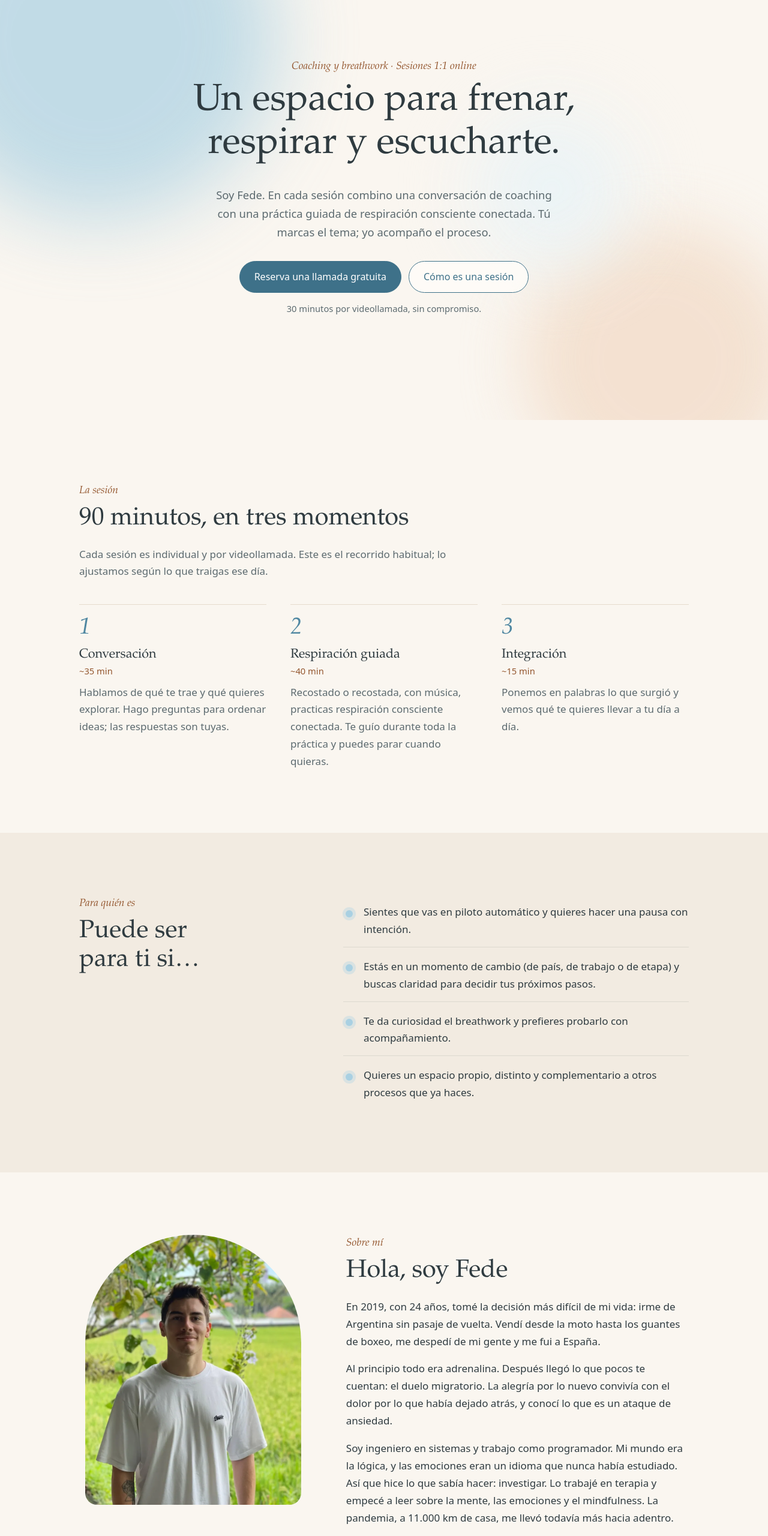
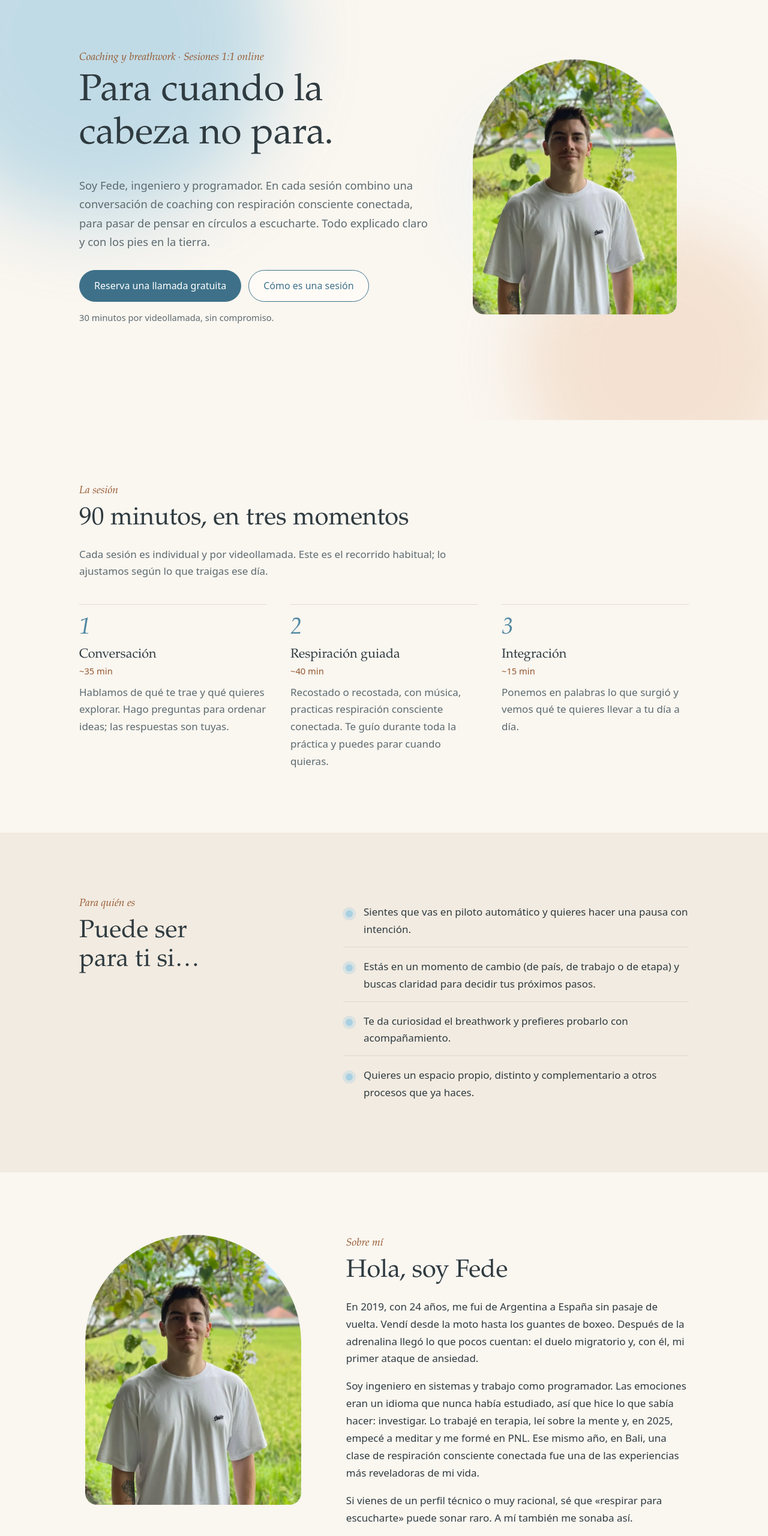
Before and after one commit to fpradomacat/landing, a plain HTML site: page index.html in a window 1280 px wide. Shown: the part 100-2660 px from the top of the page at 60% size. Drawn offline with Linux system fonts and the light colour scheme.

Commit message:
Nuevo titular del inicio con foto y Sobre mí más corto
- Inicio: "Para cuando la cabeza no para." con entradilla para perfiles
  racionales, y foto (círculo en móvil, arco a la derecha en escritorio).
- Sobre mí: la historia pasa de cinco párrafos a tres, sin perder la
  migración, la ansiedad, el perfil de ingeniero ni Bali.

Co-Authored-By: Claude Opus 5.5 <noreply@anthropic.com>

```diff
--- a/index.html
+++ b/index.html
@@ -22,7 +22,7 @@
   <meta property="og:locale" content="es_ES">
   <meta property="og:site_name" content="Federico Prado Macat">
   <meta property="og:title" content="Coaching y breathwork online 1:1 · Federico Prado Macat">
-  <meta property="og:description" content="Un espacio para frenar, respirar y escucharte. Sesiones 1:1 online de coaching y respiración consciente conectada. Primera llamada gratuita.">
+  <meta property="og:description" content="Para cuando la cabeza no para. Sesiones 1:1 online de coaching y respiración consciente conectada. Primera llamada gratuita.">
   <meta property="og:url" content="https://pradomacat.com/">
   <meta property="og:image" content="https://pradomacat.com/assets/og-image.jpg">
   <meta property="og:image:width" content="1200">
@@ -269,17 +269,24 @@
       </div>
       <div class="container hero-inner">
         <p class="eyebrow">Coaching y breathwork · Sesiones 1:1 online</p>
-        <h1>Un espacio para frenar, respirar y&nbsp;escucharte.</h1>
+        <h1>Para cuando la cabeza no&nbsp;para.</h1>
         <p class="lead">
-          Soy Fede. En cada sesión combino una conversación de coaching con
-          una práctica guiada de respiración consciente conectada. Tú marcas
-          el tema; yo acompaño el proceso.
+          Soy Fede, ingeniero y programador. En cada sesión combino una
+          conversación de coaching con respiración consciente conectada, para
+          pasar de pensar en círculos a escucharte. Todo explicado claro y con
+          los pies en la tierra.
         </p>
         <div class="hero-actions">
           <a class="btn" href="https://calendly.com/pradomacat/exploratoria" target="_blank" rel="noopener" data-booking>Reserva una llamada gratuita</a>
           <a class="btn btn-ghost" href="#sesion">Cómo es una sesión</a>
         </div>
         <p class="hero-note">30 minutos por videollamada, sin compromiso.</p>
+        <figure class="hero-photo">
+          <picture>
+            <source srcset="assets/fede.webp" type="image/webp">
+            <img src="assets/fede.jpg" alt="Fede, sonriendo, en Bali" width="800" height="1000" fetchpriority="high" decoding="async">
+          </picture>
+        </figure>
       </div>
       <a class="scroll-cue" href="#sesion" aria-label="Bajar para ver cómo es una sesión">
         <svg viewBox="0 0 24 24" width="24" height="24" aria-hidden="true"><path d="M6 9.5l6 6 6-6" fill="none" stroke="currentColor" stroke-width="1.6" stroke-linecap="round" stroke-linejoin="round"/></svg>
@@ -346,37 +353,9 @@
         <div class="about-text">
           <p class="eyebrow">Sobre mí</p>
           <h2>Hola, soy Fede</h2>
-          <p>
-            En 2019, con 24 años, tomé la decisión más difícil de mi vida: irme
-            de Argentina sin pasaje de vuelta. Vendí desde la moto hasta los
-            guantes de boxeo, me despedí de mi gente y me fui a España.
-          </p>
-          <p>
-            Al principio todo era adrenalina. Después llegó lo que pocos te
-            cuentan: el duelo migratorio. La alegría por lo nuevo convivía con
-            el dolor por lo que había dejado atrás, y conocí lo que es un ataque
-            de ansiedad.
-          </p>
-          <p>
-            Soy ingeniero en sistemas y trabajo como programador. Mi mundo era
-            la lógica, y las emociones eran un idioma que nunca había estudiado.
-            Así que hice lo que sabía hacer: investigar. Lo trabajé en terapia y
-            empecé a leer sobre la mente, las emociones y el mindfulness. La
-            pandemia, a 11.000 km de casa, me llevó todavía más hacia adentro.
-          </p>
-          <p>
-            Con el tiempo, leer ya no alcanzaba. En 2025 empecé a meditar, me
-            formé en PNL y empecé a acompañar a amigos y conocidos. Ese mismo
-            año, viviendo en Bali, una clase de respiración consciente conectada
-            me dio una de las experiencias más reveladoras de mi vida. Desde
-            entonces, respirar con atención es parte de mi día a día.
-          </p>
-          <p>
-            Si vienes de un perfil técnico o muy racional, como yo, sé que
-            &laquo;respirar para escucharte&raquo; puede sonar raro. A mí también me
-            sonaba así. Por eso lo explico todo de forma clara y con los pies
-            en la tierra.
-          </p>
+          <p>En 2019, con 24 años, me fui de Argentina a España sin pasaje de vuelta. Vendí desde la moto hasta los guantes de boxeo. Después de la adrenalina llegó lo que pocos cuentan: el duelo migratorio y, con él, mi primer ataque de ansiedad.</p>
+          <p>Soy ingeniero en sistemas y trabajo como programador. Las emociones eran un idioma que nunca había estudiado, así que hice lo que sabía hacer: investigar. Lo trabajé en terapia, leí sobre la mente y, en 2025, empecé a meditar y me formé en PNL. Ese mismo año, en Bali, una clase de respiración consciente conectada fue una de las experiencias más reveladoras de mi vida.</p>
+          <p>Si vienes de un perfil técnico o muy racional, sé que &laquo;respirar para escucharte&raquo; puede sonar raro. A mí también me sonaba así.</p>
           <blockquote class="about-quote">
             <p>A aquel Fede de 24 años, a punto de dar un salto gigante, le habría venido bien un espacio para frenar, ganar perspectiva y tener herramientas. Ese es el espacio que hoy ofrezco.</p>
           </blockquote>
--- a/styles.css
+++ b/styles.css
@@ -184,6 +184,14 @@ a:hover { color: var(--color-accent-hover); }
 .lead { font-size: var(--fs-lg); color: var(--color-text-muted); max-width: 32em; margin: 0 auto; }
 .hero-actions { display: flex; flex-wrap: wrap; justify-content: center; gap: var(--space-3); margin: var(--space-8) 0 14px; }
 .hero-note { font-size: var(--fs-xs); color: var(--color-text-muted); margin: 0; }
+/* Foto del inicio: círculo pequeño arriba en móvil, arco a la derecha en escritorio */
+.hero-inner { display: flex; flex-direction: column; align-items: center; }
+.hero-inner > * { width: 100%; }
+.hero-photo { order: -1; width: auto; margin: 0 0 var(--space-5); }
+.hero-photo img {
+  display: block; width: 76px; height: 76px; object-fit: cover; object-position: 50% 20%;
+  border-radius: var(--radius-round); box-shadow: var(--shadow-halo);
+}
 
 /* Aura: manchas de color difuminadas que "respiran" detrás del texto */
 .hero-aura { position: absolute; inset: 0; pointer-events: none; }
@@ -375,6 +383,7 @@ a:hover { color: var(--color-accent-hover); }
 .hero-inner > :nth-child(3) { animation-delay: .45s; }
 .hero-inner > :nth-child(4) { animation-delay: .65s; }
 .hero-inner > :nth-child(5) { animation-delay: .8s; }
+.hero-inner > :nth-child(6) { animation-delay: 0s; }
 .hero-aura { animation: fade-in 2s ease-out both; will-change: transform; }
 
 @keyframes rise {
@@ -428,7 +437,19 @@ a:hover { color: var(--color-accent-hover); }
   }
   .site-nav .btn { margin-top: 0; }
 
-  .hero { padding: var(--space-16) 0 var(--space-26); }
+  .hero { padding: var(--space-16) 0 var(--space-26); text-align: left; }
+  .hero-inner {
+    max-width: var(--container); display: grid; align-items: center;
+    grid-template-columns: minmax(0, 1.25fr) minmax(0, 0.75fr); column-gap: var(--space-14);
+  }
+  .hero-inner > :not(.hero-photo) { grid-column: 1; }
+  .hero .lead { margin: 0; }
+  .hero-actions { justify-content: flex-start; }
+  .hero-photo { order: 0; grid-column: 2; grid-row: 1 / span 5; margin: 0; justify-self: center; }
+  .hero-photo img {
+    width: min(100%, 340px); height: auto; aspect-ratio: 4 / 5; object-position: center; box-shadow: none;
+    border-radius: var(--radius-arch) var(--radius-arch) var(--radius-xl) var(--radius-xl);
+  }
   .aura-1 { width: 560px; height: 560px; top: -180px; left: -120px; }
   .aura-2 { width: 520px; height: 520px; right: -80px; }
 
```
